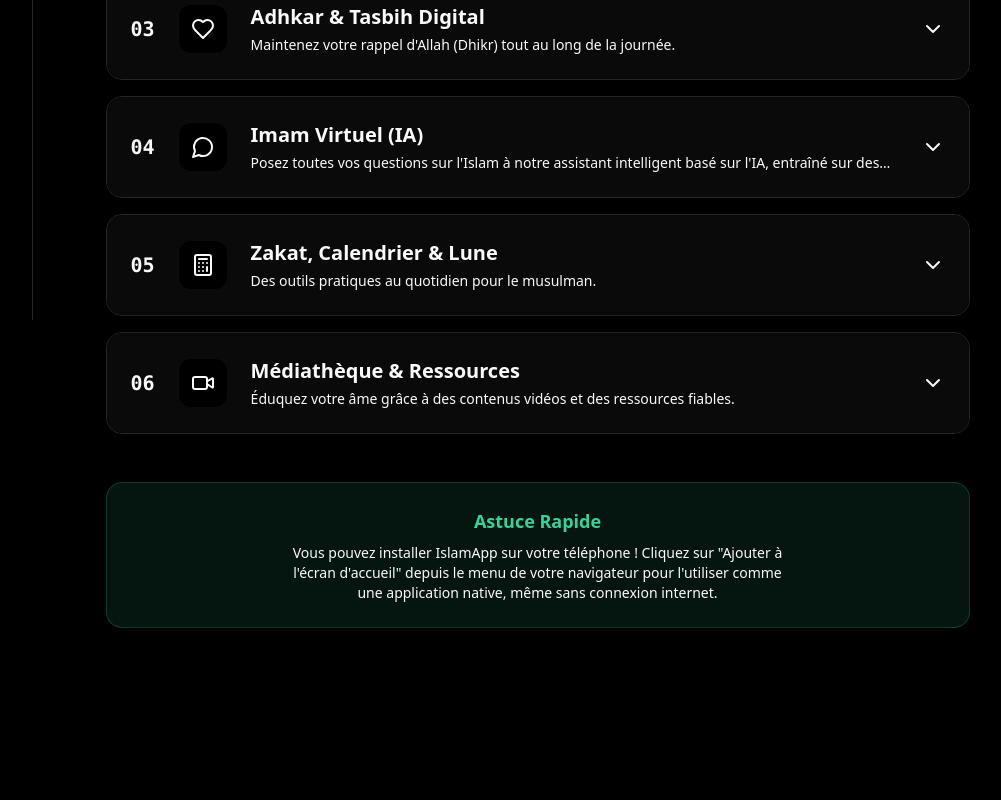
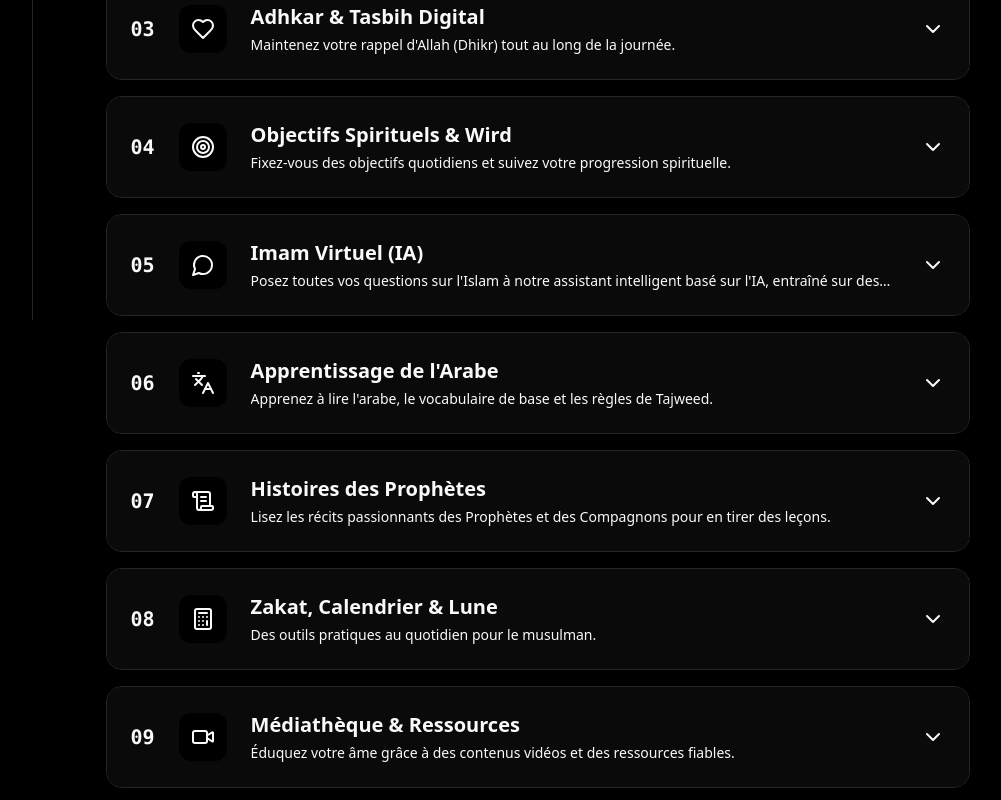
Before and after one commit to Nerd658/islam-app, a React (Vite) app in the folder FRONTEND/islam app/: page /guide in a window 1280 px wide. Shown: the part 480-1280 px from the top of the page, without its empty margins (223-1224 px from the left). Before the commit the page ends 1204 px from the top, so only its background shows below. Built offline with nearby package versions, Linux system fonts and the light colour scheme.

Commit message:
Add missing features to Guide (Goals, Arabic, Stories)

```diff
--- a/FRONTEND/islam app/src/data/guide.json
+++ b/FRONTEND/islam app/src/data/guide.json
@@ -39,6 +39,19 @@
         "linkText": "Commencer le Dhikr"
     },
     {
+        "id": "objectifs",
+        "title": "Objectifs Spirituels & Wird",
+        "icon": "Target",
+        "description": "Fixez-vous des objectifs quotidiens et suivez votre progression spirituelle.",
+        "steps": [
+            "Allez dans 'Objectifs' pour créer des tâches quotidiennes (ex: lire 2 pages du Coran).",
+            "Cochez vos objectifs au fur et à mesure pour remplir votre barre de progression.",
+            "La section 'Wird' vous permet de structurer votre routine de prières et d'invocations de manière plus avancée."
+        ],
+        "link": "/goals",
+        "linkText": "Mes Objectifs"
+    },
+    {
         "id": "chat",
         "title": "Imam Virtuel (IA)",
         "icon": "MessageCircle",
@@ -51,6 +64,32 @@
         ],
         "link": "/chat",
         "linkText": "Poser une question"
+    },
+    {
+        "id": "arabe",
+        "title": "Apprentissage de l'Arabe",
+        "icon": "Languages",
+        "description": "Apprenez à lire l'arabe, le vocabulaire de base et les règles de Tajweed.",
+        "steps": [
+            "Allez dans le Hub 'Savoir' puis 'Langue Arabe'.",
+            "Suivez les modules dans l'ordre : Alphabet, Vocabulaire, puis Grammaire.",
+            "Testez vos connaissances avec les Quiz interactifs."
+        ],
+        "link": "/arabic",
+        "linkText": "Apprendre l'Arabe"
+    },
+    {
+        "id": "histoires",
+        "title": "Histoires des Prophètes",
+        "icon": "ScrollText",
+        "description": "Lisez les récits passionnants des Prophètes et des Compagnons pour en tirer des leçons.",
+        "steps": [
+            "Allez dans le Hub 'Savoir' puis 'Histoires et Récits'.",
+            "Choisissez une catégorie (Prophètes, Compagnons, Femmes de l'Islam).",
+            "Lisez les histoires au format chapitre avec des temps de lecture estimés."
+        ],
+        "link": "/stories",
+        "linkText": "Lire les Histoires"
     },
     {
         "id": "outils",
--- a/FRONTEND/islam app/src/pages/Guide.jsx
+++ b/FRONTEND/islam app/src/pages/Guide.jsx
@@ -3,12 +3,13 @@
 import guideData from '../data/guide.json';
 import {
     HelpCircle, MapPin, BookOpen, Heart, MessageCircle,
-    Calculator, Video, ChevronDown, ChevronUp, Play
+    Calculator, Video, ChevronDown, ChevronUp, Play,
+    Target, Languages, ScrollText
 } from 'lucide-react';
 import PageHeader from '../components/PageHeader';
 
 const IconMap = {
-    MapPin, BookOpen, Heart, MessageCircle, Calculator, Video
+    MapPin, BookOpen, Heart, MessageCircle, Calculator, Video, Target, Languages, ScrollText
 };
 
 export default function Guide() {
```
